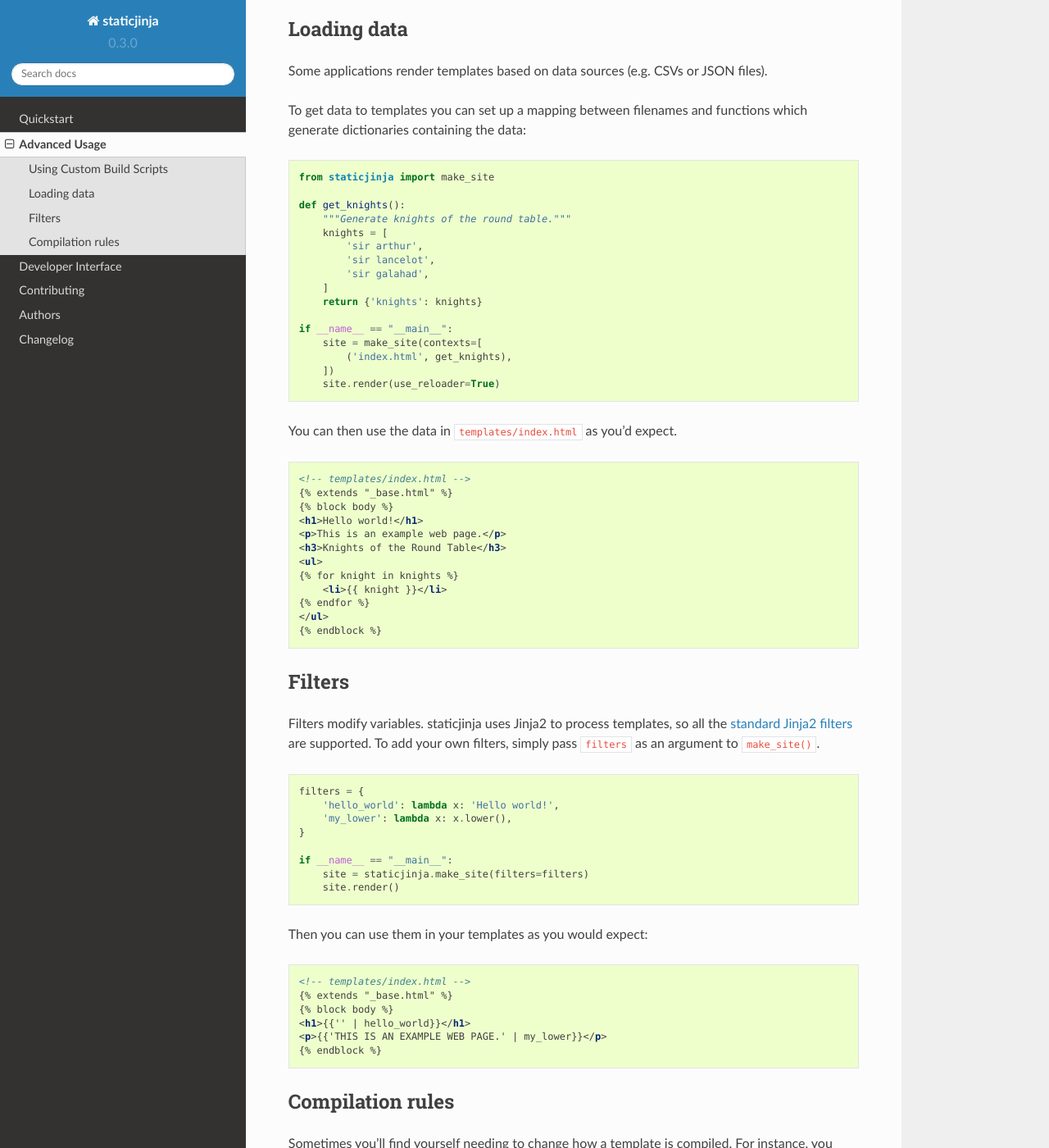
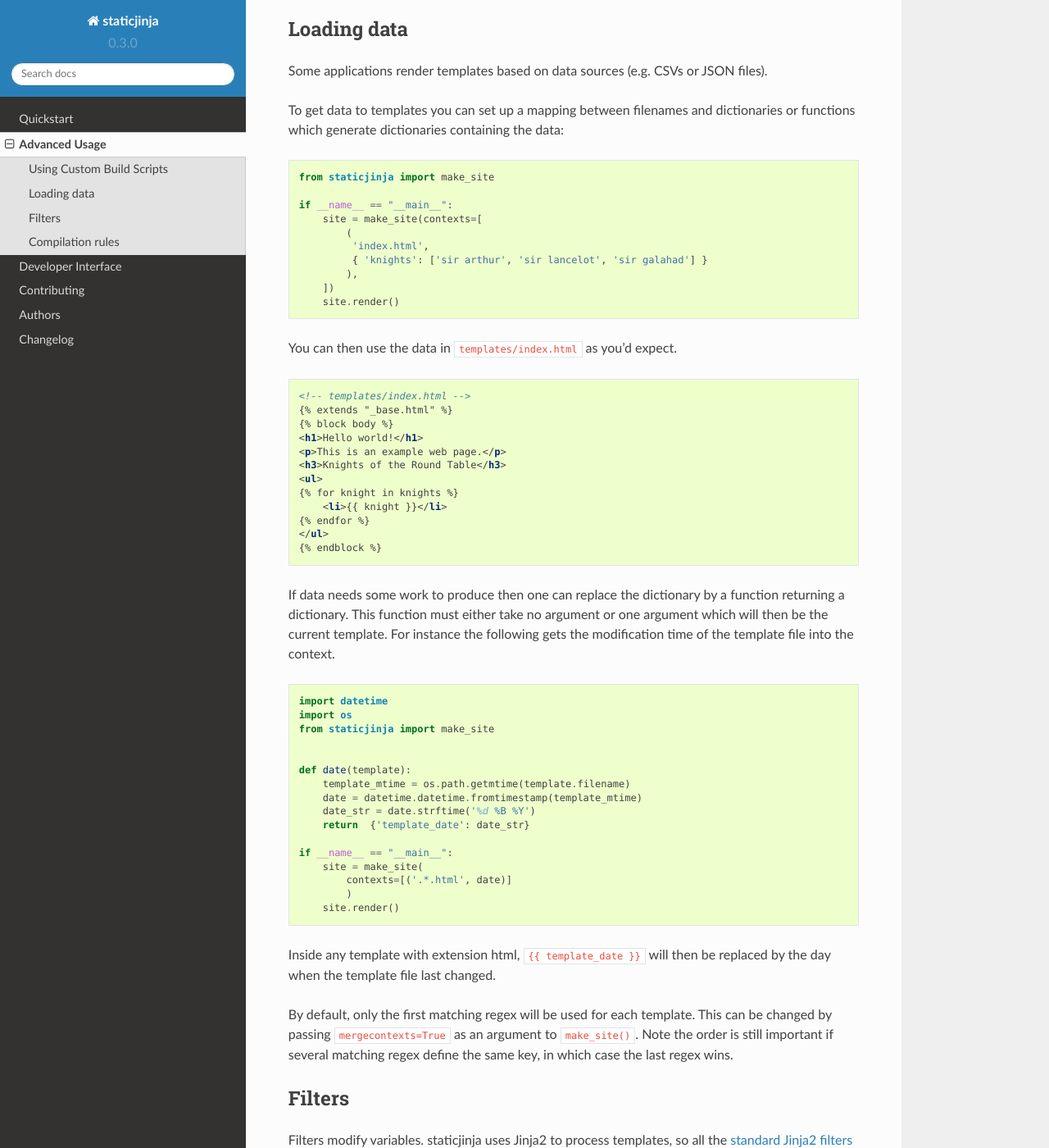
Before and after one commit to staticjinja/staticjinja, a Sphinx documentation site: the page built from docs/user/advanced.rst, in a window 1280 px wide and 1400 px high, scrolled down 1062 px. Shown: the whole window at 82% size. Built offline with Sphinx 7.4.7 and the Read the Docs theme 2.0.0, drawn with Linux system fonts in a browser that asks for light colours.

Commit message:
Updates the documentation to new context interface Simplifies the knights example Adds a new example of a context generator using the template as an argument Documents mergecontexts flag

```diff
--- a/docs/user/advanced.rst
+++ b/docs/user/advanced.rst
@@ -64,26 +64,21 @@
 JSON files).
 
 To get data to templates you can set up a mapping between filenames
-and functions which generate dictionaries containing the data:
+and dictionaries or functions which generate dictionaries containing
+the data:
 
 .. code-block:: python
 
     from staticjinja import make_site
 
-    def get_knights():
-        """Generate knights of the round table."""
-        knights = [
-            'sir arthur',
-            'sir lancelot',
-            'sir galahad',
-        ]
-        return {'knights': knights}
-
     if __name__ == "__main__":
         site = make_site(contexts=[
-            ('index.html', get_knights),
+            (
+             'index.html',
+             { 'knights': ['sir arthur', 'sir lancelot', 'sir galahad'] }
+            ),
         ])
-        site.render(use_reloader=True)
+        site.render()
 
 You can then use the data in ``templates/index.html`` as you'd expect.
 
@@ -101,6 +96,39 @@
     {% endfor %}
     </ul>
     {% endblock %}
+
+If data needs some work to produce then one can replace the dictionary
+by a function returning a dictionary. This function must either take no
+argument or one argument which will then be the current template.
+For instance the following gets the modification time of the template
+file into the context.
+
+.. code-block:: python
+
+    import datetime
+    import os
+    from staticjinja import make_site
+
+
+    def date(template):
+        template_mtime = os.path.getmtime(template.filename)
+        date = datetime.datetime.fromtimestamp(template_mtime)
+        date_str = date.strftime('%d %B %Y')
+        return  {'template_date': date_str}
+
+    if __name__ == "__main__":
+        site = make_site(
+            contexts=[('.*.html', date)]
+            )
+        site.render()
+
+Inside any template with extension html, ``{{ template_date }}`` will
+then be replaced by the day when the template file last changed.
+
+By default, only the first matching regex will be used for each template.
+This can be changed by passing ``mergecontexts=True`` as an argument to
+``make_site()``. Note the order is still important if several
+matching regex define the same key, in which case the last regex wins.
 
 Filters
 -------
```
